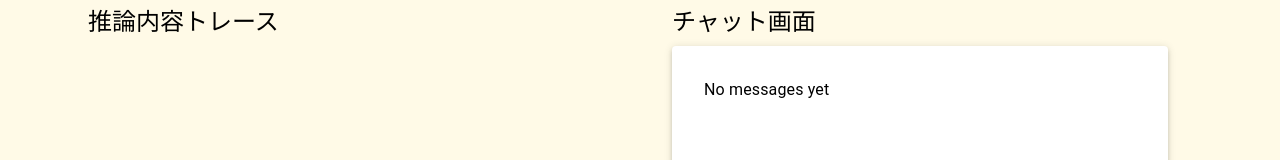
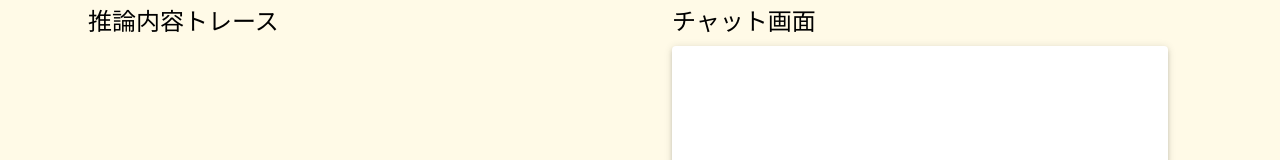
Before and after one commit to K0daimurakami/gabby, a React (Create React App) app: page /details in a window 1280 px wide. Shown: the part 154-314 px from the top of the page. Built offline with nearby package versions, Linux system fonts and the light colour scheme.

Commit message:
feat: 不要な変更をコメントアウト

```diff
--- a/src/components/organisms/chatContainer.tsx
+++ b/src/components/organisms/chatContainer.tsx
@@ -135,9 +135,7 @@ const ChatApp = () => {
                 </ListItem>
               ))
             ) : (
-              <ListItem>
-                <Box>No messages yet</Box>
-              </ListItem>
+              <ListItem>{/* <Box>No messages yet</Box> */}</ListItem>
             )}
           </List>
         </Box>
```
